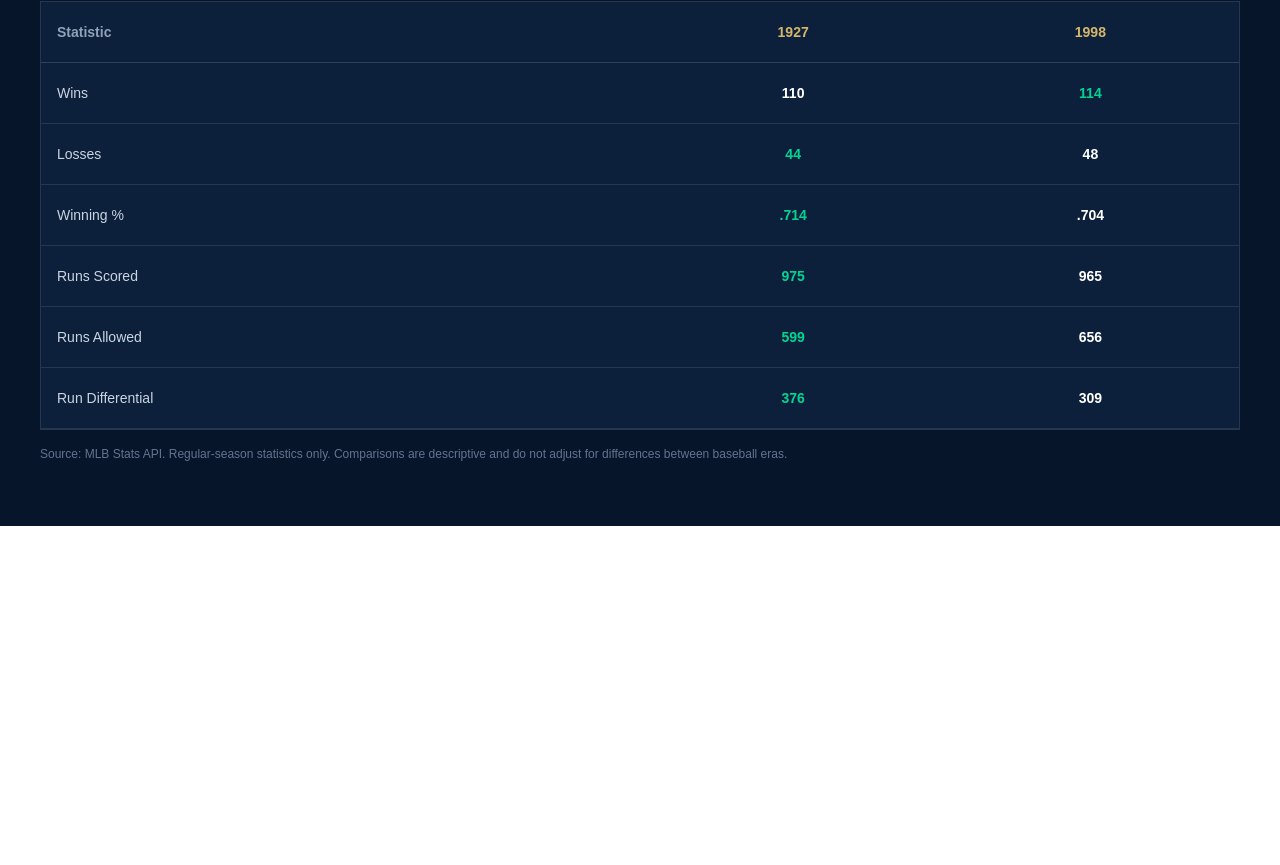
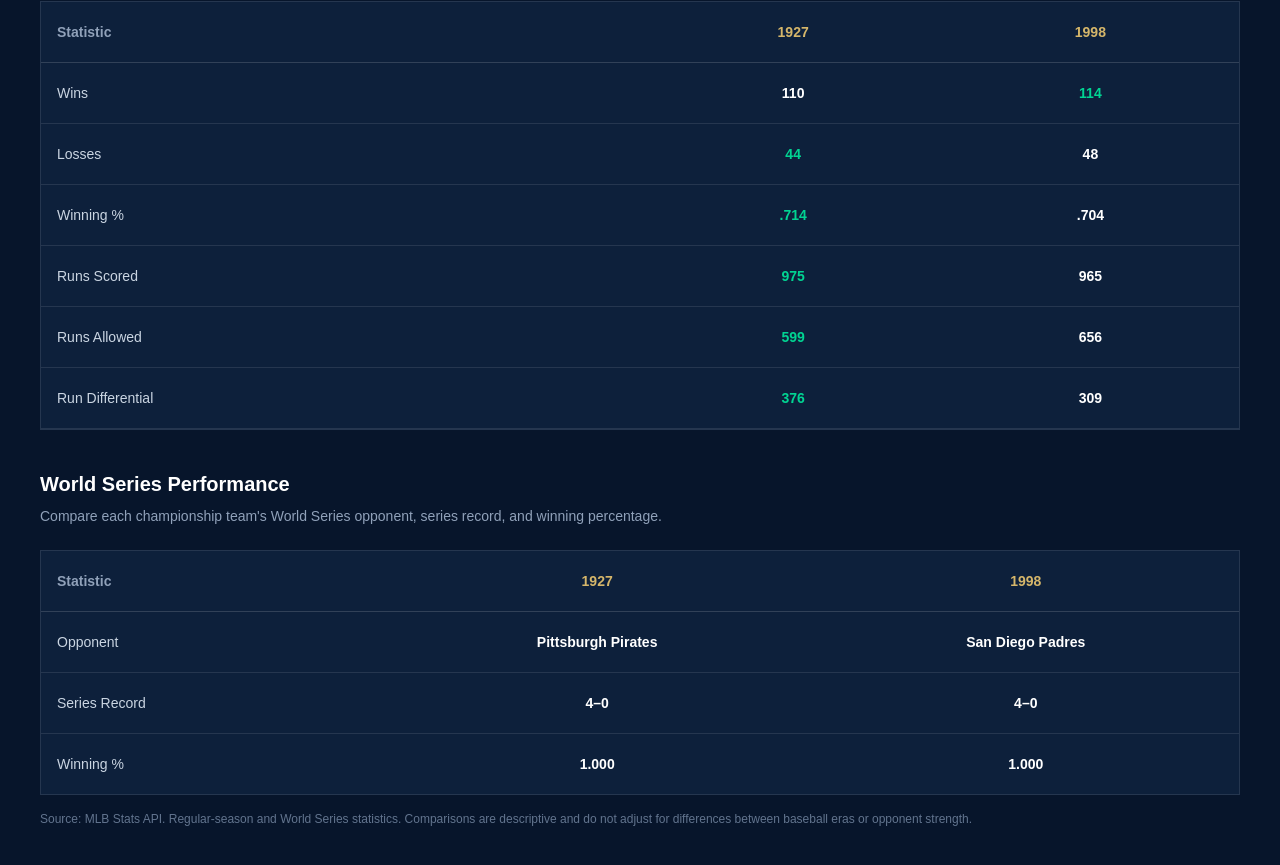
Before and after one commit to coreybann/the-bronx-index, a Next.js app: page /history in a window 1280 px wide. Shown: the part 2484-3349 px from the top of the page. Before the commit the page ends 3010 px from the top, so only its background shows below. Built offline with nearby package versions, Linux system fonts and the light colour scheme.

Commit message:
Add World Series performance to championship comparison

```diff
--- a/src/app/history/ChampionshipComparison.tsx
+++ b/src/app/history/ChampionshipComparison.tsx
@@ -134,10 +134,81 @@ export default function ChampionshipComparison() {
         </table>
       </div>
 
+      <div className="mt-10">
+        <h3 className="text-xl font-bold">
+          World Series Performance
+        </h3>
+        <p className="mt-2 text-sm text-slate-400">
+          Compare each championship team&apos;s World Series opponent,
+          series record, and winning percentage.
+        </p>
+
+        <div className="mt-6 overflow-x-auto border border-white/10 bg-[#0d203b]">
+          <table className="w-full min-w-[460px] text-center text-sm">
+            <thead>
+              <tr className="border-b border-white/15">
+                <th className="px-4 py-5 text-left text-slate-400">
+                  Statistic
+                </th>
+                <th className="px-4 py-5 text-[#d5b66a]">
+                  {firstYear}
+                </th>
+                <th className="px-4 py-5 text-[#d5b66a]">
+                  {secondYear}
+                </th>
+              </tr>
+            </thead>
+            <tbody>
+              <tr className="border-b border-white/10">
+                <td className="px-4 py-5 text-left font-medium text-slate-300">
+                  Opponent
+                </td>
+                <td className="px-4 py-5 font-semibold">{first.opponent}</td>
+                <td className="px-4 py-5 font-semibold">{second.opponent}</td>
+              </tr>
+              <tr className="border-b border-white/10">
+                <td className="px-4 py-5 text-left font-medium text-slate-300">
+                  Series Record
+                </td>
+                <td className="px-4 py-5 font-semibold">
+                  {first.wins}–{first.losses}
+                </td>
+                <td className="px-4 py-5 font-semibold">
+                  {second.wins}–{second.losses}
+                </td>
+              </tr>
+              <tr>
+                <td className="px-4 py-5 text-left font-medium text-slate-300">
+                  Winning %
+                </td>
+                <td className={`px-4 py-5 font-bold ${
+                  first.wins / (first.wins + first.losses) >
+                  second.wins / (second.wins + second.losses)
+                    ? "text-emerald-400"
+                    : "text-white"
+                }`}>
+                  {(first.wins / (first.wins + first.losses))
+                    .toFixed(3).replace(/^0/, "")}
+                </td>
+                <td className={`px-4 py-5 font-bold ${
+                  second.wins / (second.wins + second.losses) >
+                  first.wins / (first.wins + first.losses)
+                    ? "text-emerald-400"
+                    : "text-white"
+                }`}>
+                  {(second.wins / (second.wins + second.losses))
+                    .toFixed(3).replace(/^0/, "")}
+                </td>
+              </tr>
+            </tbody>
+          </table>
+        </div>
+      </div>
+
       <p className="mt-4 text-xs text-slate-500">
-        Source: MLB Stats API. Regular-season statistics only.
+        Source: MLB Stats API. Regular-season and World Series statistics.
         Comparisons are descriptive and do not adjust for differences
-        between baseball eras.
+        between baseball eras or opponent strength.
       </p>
     </section>
   );
```
